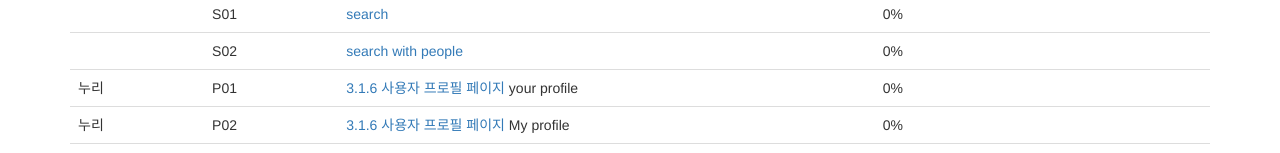
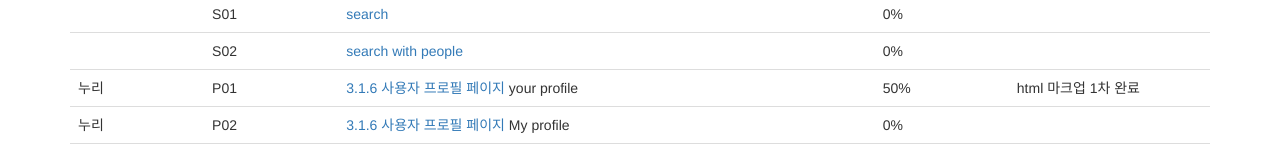
Before and after one commit to nurimeansworld/strawberry_market, a plain HTML site: page html/index.html in a window 1280 px wide. Shown: the part 525-678 px from the top of the page. Drawn offline with nearby package versions, Linux system fonts and the light colour scheme.

Commit message:
Docs: 누리 진행상황 반영, 리드미 텍스트 수정

```diff
--- a/html/index.html
+++ b/html/index.html
@@ -158,9 +158,9 @@
           <td>P01</td>
           <td><a href="P01.html" target="_blank">3.1.6 사용자 프로필 페이지</a> your profile</td>
           <td>
-            <div>0%</div>
+            <div>50%</div>
           </td>
-          <td></td>
+          <td>html 마크업 1차 완료</td>
         </tr>
         <tr>
           <td>누리</td>
```
Also changed, not shown: 1 other file.
